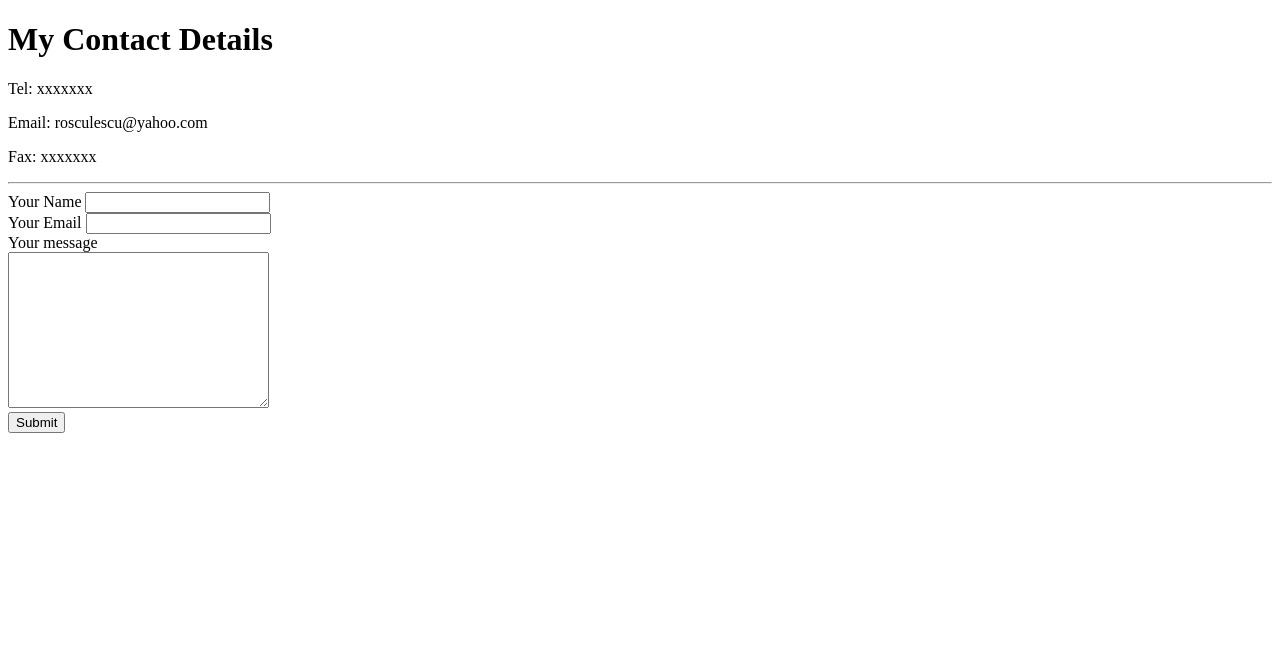
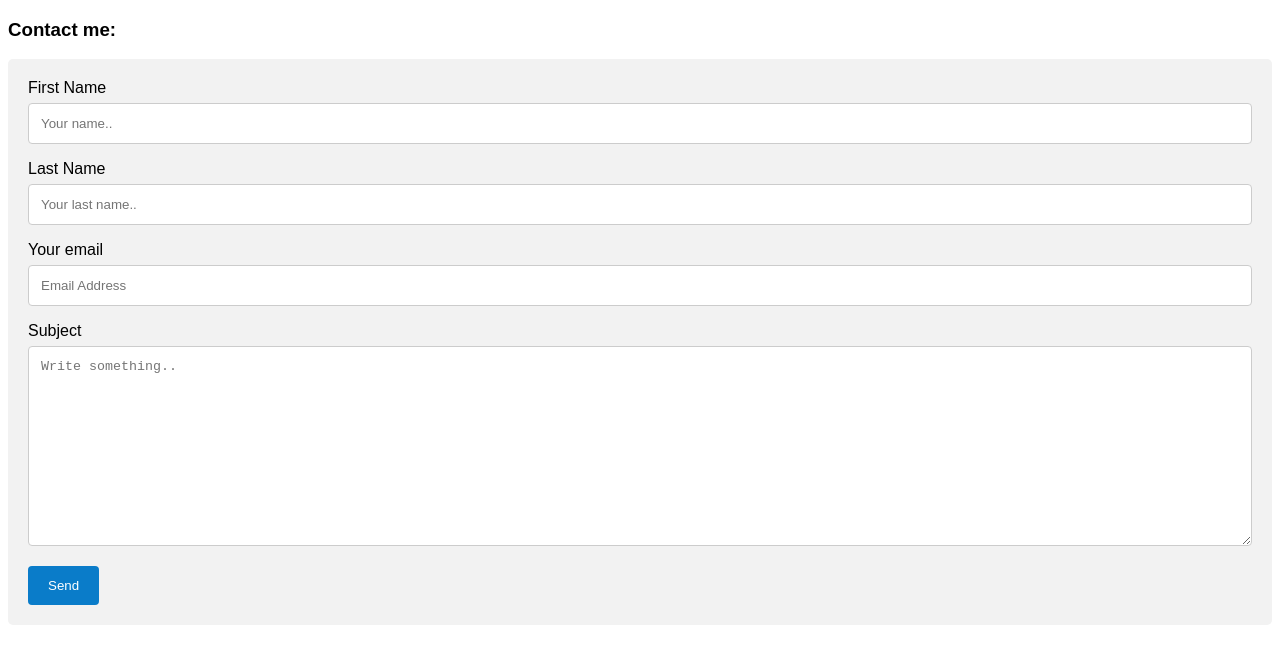
Before and after one commit to Adrian-Rosculescu/Resume, a plain HTML site: page contact.html in a window 1280 px wide. Drawn offline with Linux system fonts and the light colour scheme.

Commit message:
Add files via upload

```diff
--- a/contact.html
+++ b/contact.html
@@ -5,21 +5,69 @@
     <meta http-equiv="X-UA-Compatible" content="IE=edge">
     <meta name="viewport" content="width=device-width, initial-scale=1.0">
     <title>Contact Me</title>
+
+    <style>
+        body {font-family: Arial, Helvetica, sans-serif;}
+        * {box-sizing: border-box;}
+
+        input[type=text], select, textarea {
+          width: 100%;
+          padding: 12px;
+          border: 1px solid #ccc;
+          border-radius: 4px;
+          box-sizing: border-box;
+          margin-top: 6px;
+          margin-bottom: 16px;
+          resize: vertical;
+        }
+
+        button[type=submit] {
+          background-color: #0a7cc9;
+          color: white;
+          padding: 12px 20px;
+          border: none;
+          border-radius: 4px;
+          cursor: pointer;
+        }
+
+        input[type=submit]:hover {
+          background-color: #45a049;
+        }
+
+        .container {
+          border-radius: 5px;
+          background-color: #f2f2f2;
+          padding: 20px;
+        }
+        </style>
 </head>
 <body>
-    <h1>My Contact Details</h1>
-    <p>Tel: xxxxxxx</p>
-    <p>Email: rosculescu@yahoo.com</p>
-    <p>Fax: xxxxxxx</p>
-    <hr>
-    <form action="mailto:adrian.rosculescu@gmail.com" method="post" enctype="text/plain">
-    <label for="">Your Name</label>
-    <input type="text" name="YourName" id=""><br>
-    <label for="">Your Email</label>
-    <input type="email" name="YourEmail" id=""><br>
-    <label for="">Your message</label><br>
-    <textarea name="YourMessage" id="" cols="30" rows="10"></textarea><br>
-    <input type="submit" name="" id="">
-    </form>
+
+            <h3>Contact me:</h3>
+
+            <div class="container">
+                <form action="https://formsubmit.co/adrian.rosculescu@gmail.com" method="POST">
+                    <input type="hidden" name="_subject" value="New email woooo!">
+                    <input type="hidden" name="_next" value="https://adrian-rosculescu.github.io/Resume/pages/thankyou.html">
+                <label for="fname">First Name</label>
+                <input type="text" id="fname" name="firstname" placeholder="Your name..">
+
+                <label for="lname">Last Name</label>
+                <input type="text" id="lname" name="lastname" placeholder="Your last name..">
+
+                <label for="email">Your email</label><br>
+                <input type="text" name="email" placeholder="Email Address" required>
+
+                <label for="subject">Subject</label>
+                <textarea id="subject" name="subject" placeholder="Write something.." style="height:200px"></textarea>
+
+                <button type="submit">Send</button>
+              </form>
+            </div>
+
+
+    </div>
+
+   </form>
 </body>
 </html>
--- a/style.css
+++ b/style.css
@@ -1,5 +1,15 @@
-
+*{
+    box-sizing: border-box;
+}
 
 #profile__picture{
     width: 200px;
 }
+
+.about-text{
+    font-family: Arial, Helvetica, sans-serif;
+}
+#title{
+    text-align: center;
+    color: rgb(238, 9, 9);
+}
```
Also changed, not shown: index.html (+4 -2 lines), pages/thankyou.html (added, +14 -0 lines).
